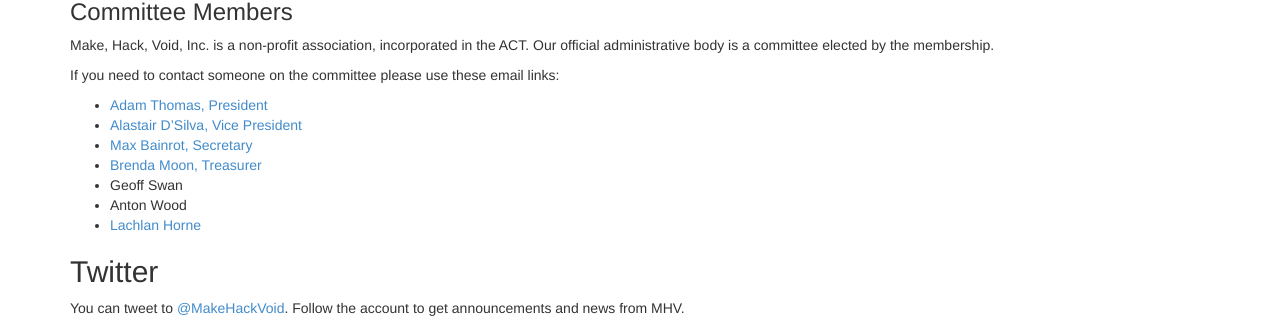
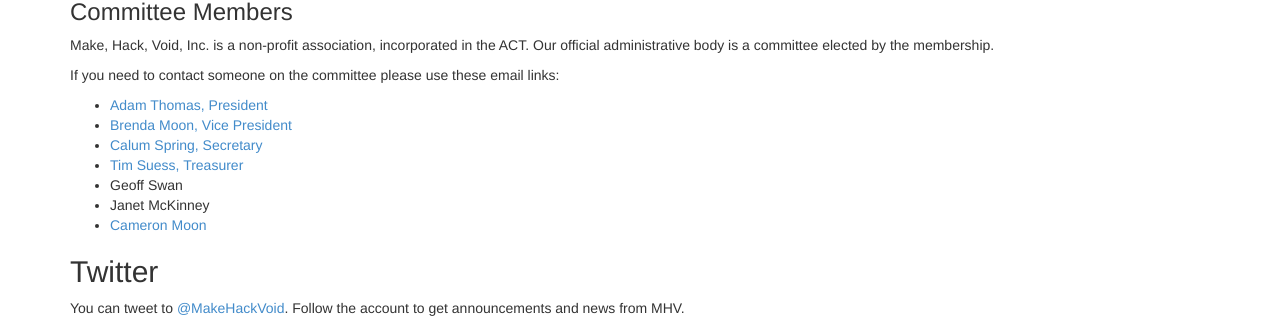
Before and after one commit to makehackvoid/makehackvoid.com, a Jekyll site: the page built from contacts.md, in a window 1280 px wide and 1363 px high. Shown: the part 786-1106 px from the top of the window. Built offline with Jekyll 4.4.1, drawn with Linux system fonts in a browser that asks for light colours.

Commit message:
Update committee elected at 12 Nov 2013 AGM

```diff
--- a/contacts.md
+++ b/contacts.md
@@ -44,12 +44,12 @@
 If you need to contact someone on the committee please use these email links:
 
 * [Adam Thomas, President](mailto:president@makehackvoid.com)
-* [Alastair D'Silva, Vice President](mailto:vicepresident@makehackvoid.com)
-* [Max Bainrot, Secretary](mailto:secretary@makehackvoid.com)
-* [Brenda Moon, Treasurer](mailto:treasurer@makehackvoid.com)
+* [Brenda Moon, Vice President](mailto:brenda@moon.net.au)
+* [Calum Spring, Secretary](mailto:secretary@makehackvoid.com)
+* [Tim Suess, Treasurer](mailto:treasurer@makehackvoid.com)
 * Geoff Swan
-* Anton Wood
-* [Lachlan Horne](mailto:lachlan.s.horne@gmail.com)
+* Janet McKinney
+* [Cameron Moon](mailto:cameron@moon.net.au)
 
 ## Twitter
 
```
